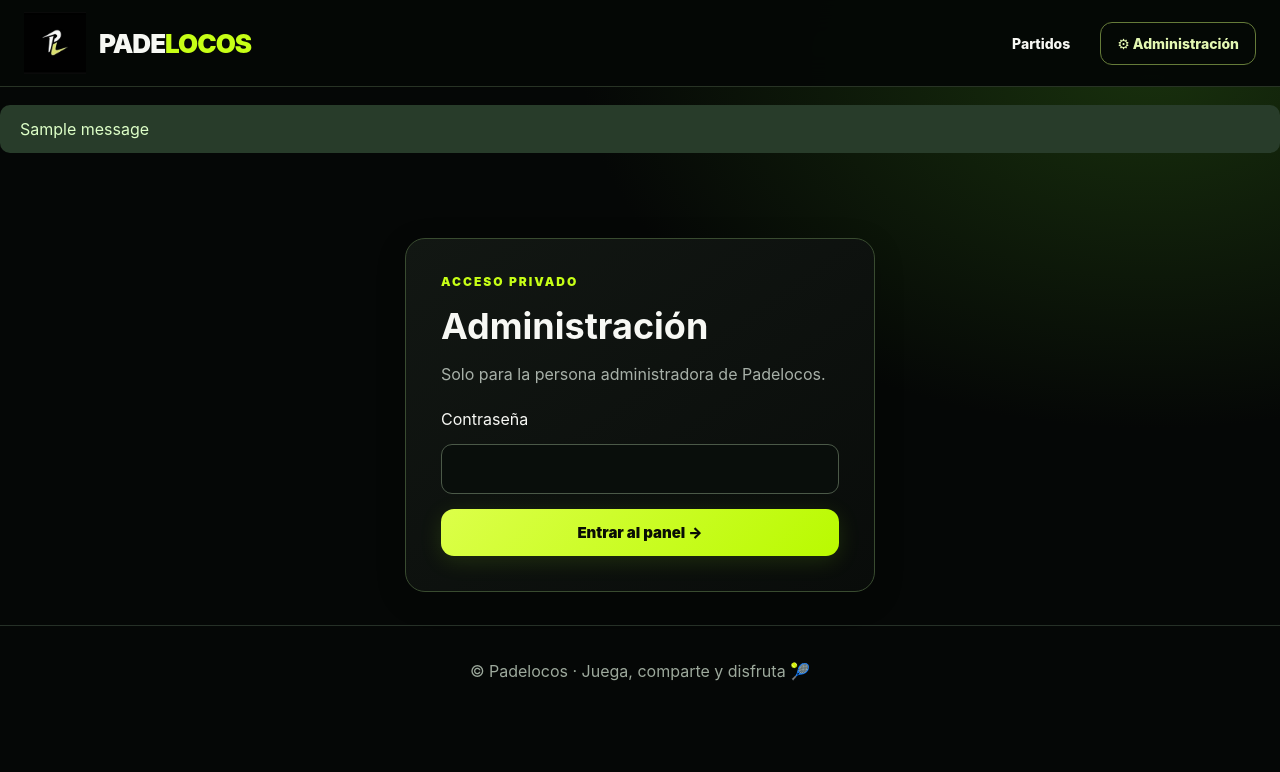
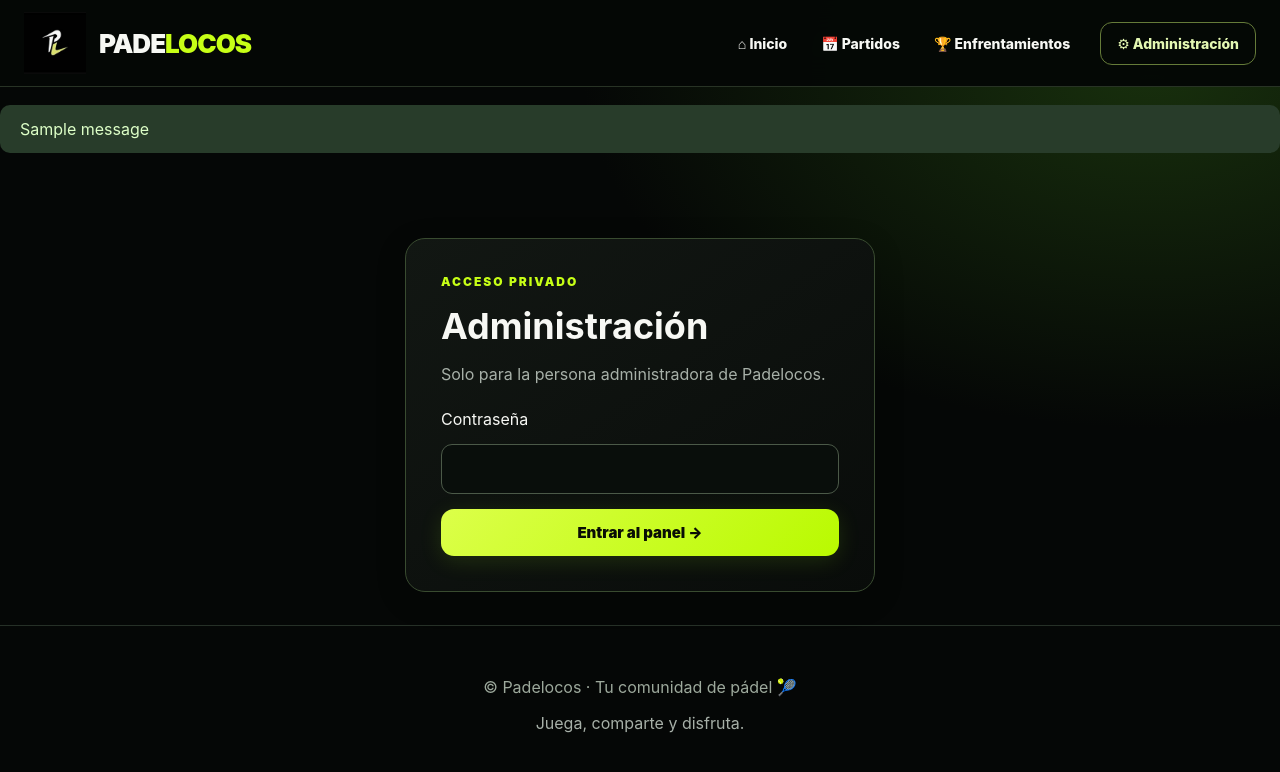
Before and after one commit to pdllocos2027/padelocos, a Flask app: page /administracion in a window 1280 px wide. Shown: the top 772 px of the page. Run offline with Flask 3, Linux system fonts and the light colour scheme; one stand-in notice (Sample message) is shown; some libraries are stand-ins or nearby versions.

Commit message:
Revise base.html for improved accessibility and SEO
Updated the HTML structure and added meta description.

```diff
--- a/templates/base.html
+++ b/templates/base.html
@@ -1 +1,69 @@
-<!doctype html><html lang="es"><head><meta charset="utf-8"><meta name="viewport" content="width=device-width,initial-scale=1"><meta name="theme-color" content="#080b0d"><title>Padelocos | Comunidad de pádel</title><link rel="stylesheet" href="{{ url_for('static',filename='style.css') }}"></head><body><header><a class="brand" href="{{url_for('index')}}"><img src="{{url_for('static',filename='logo.png')}}" alt="Logo Padelocos"><span>PADE<span class="lime">LOCOS</span></span></a><nav><a href="{{url_for('index')}}#partidos">Partidos</a><a class="navadmin" href="{{url_for('login')}}">⚙ Administración</a></nav></header><main>{% with messages=get_flashed_messages(with_categories=true) %}{% for category,message in messages %}<div class="alert {{category}}" role="status">{{message}}</div>{% endfor %}{% endwith %}{% block content %}{% endblock %}</main><footer>© Padelocos · Juega, comparte y disfruta 🎾</footer></body></html>
+
+<!doctype html>
+<html lang="es">
+<head>
+  <meta charset="utf-8">
+  <meta name="viewport" content="width=device-width, initial-scale=1">
+
+  <meta name="theme-color" content="#050706">
+  <meta name="description" content="Padelocos: encuentra partidos de pádel, inscríbete y consulta los enfrentamientos publicados.">
+
+  <title>Padelocos | Tu comunidad de pádel</title>
+
+  <link rel="stylesheet" href="{{ url_for('static', filename='style.css') }}">
+</head>
+
+<body>
+
+  <header>
+    <a class="brand" href="{{ url_for('index') }}" aria-label="Padelocos - Inicio">
+      <img
+        src="{{ url_for('static', filename='logo.png') }}"
+        alt="Logo original de Padelocos"
+      >
+      <span>
+        PADE<span class="lime">LOCOS</span>
+      </span>
+    </a>
+
+    <nav aria-label="Navegación principal">
+      <a href="{{ url_for('index') }}">
+        ⌂ Inicio
+      </a>
+
+      <a href="{{ url_for('index') }}#partidos">
+        📅 Partidos
+      </a>
+
+      <a href="{{ url_for('index') }}#enfrentamientos">
+        🏆 Enfrentamientos
+      </a>
+
+      <a class="navadmin" href="{{ url_for('login') }}">
+        ⚙ Administración
+      </a>
+    </nav>
+  </header>
+
+  <main>
+
+    {% with messages = get_flashed_messages(with_categories=true) %}
+      {% for category, message in messages %}
+        <div class="alert {{ category }}" role="status">
+          {{ message }}
+        </div>
+      {% endfor %}
+    {% endwith %}
+
+    {% block content %}
+    {% endblock %}
+
+  </main>
+
+  <footer>
+    <p>© Padelocos · Tu comunidad de pádel 🎾</p>
+    <p class="muted">Juega, comparte y disfruta.</p>
+  </footer>
+
+</body>
+</html>
```
